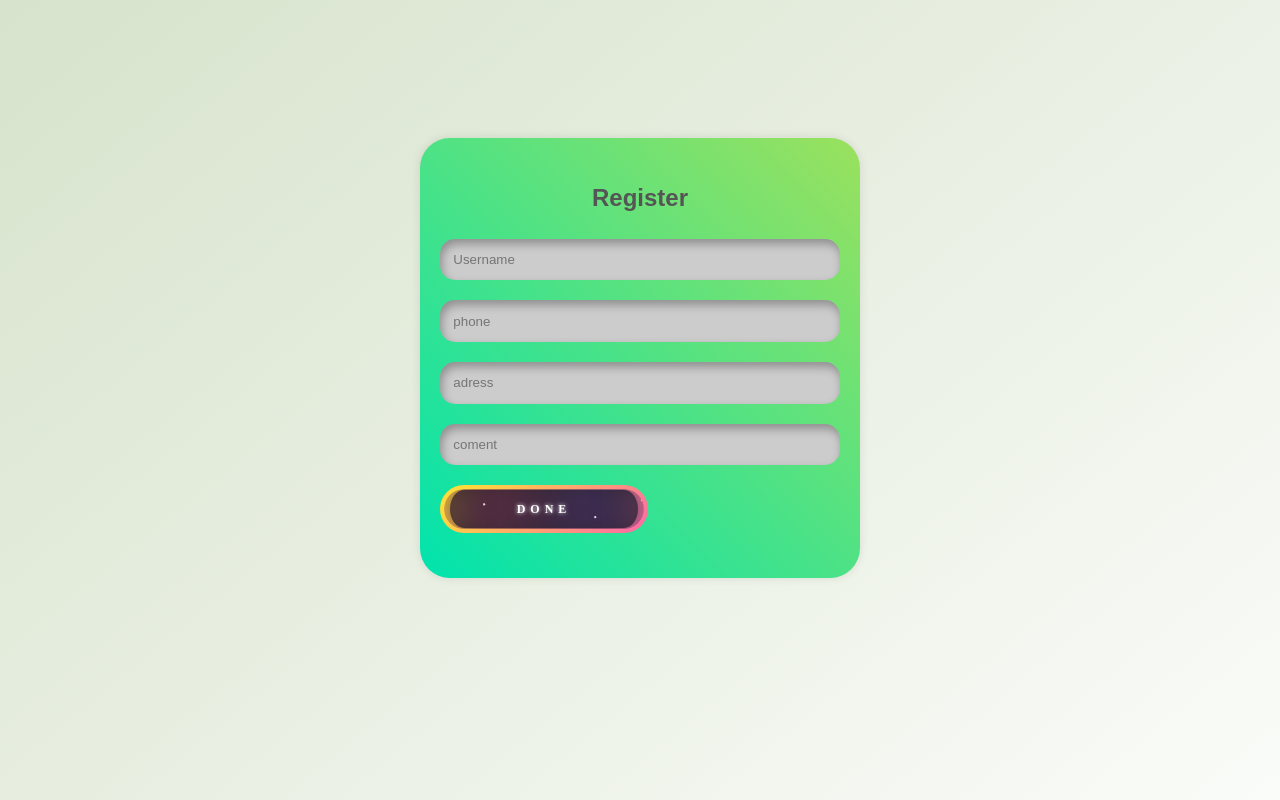
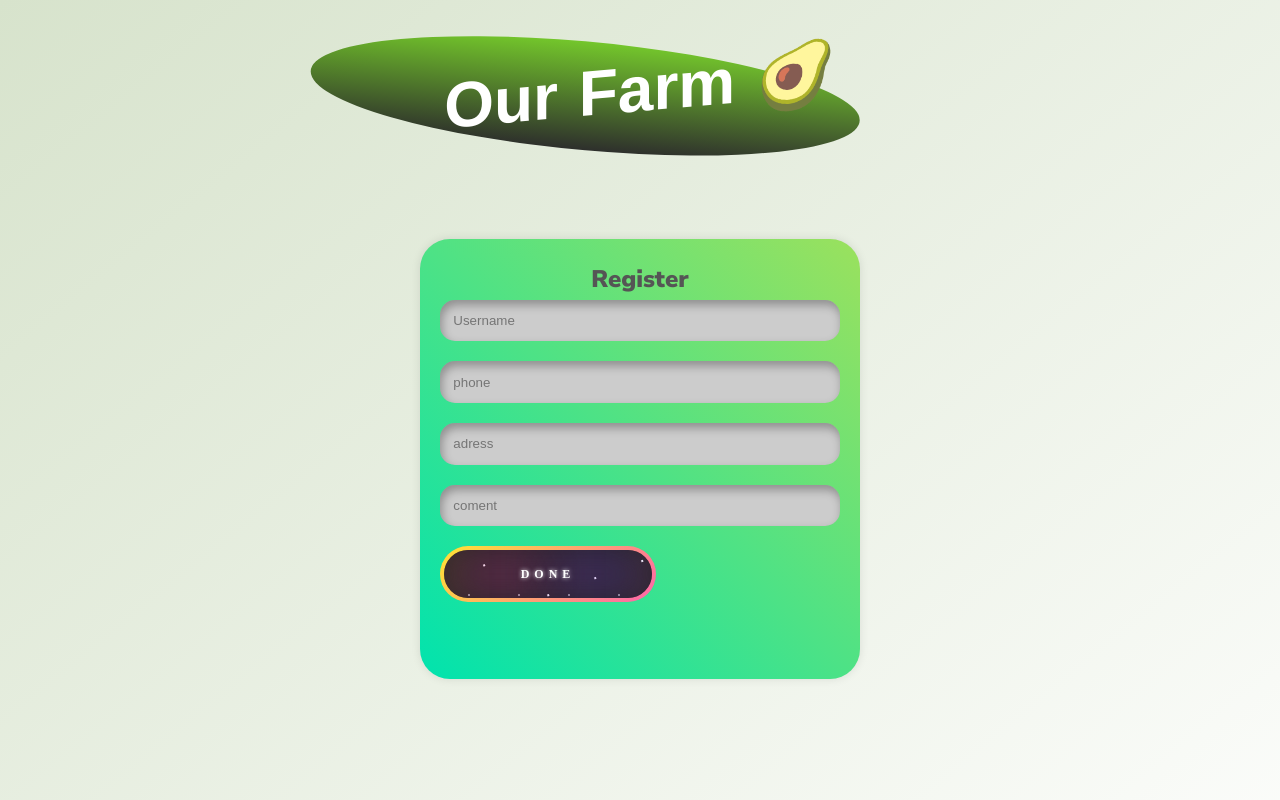
Before and after one commit to MOHAMED200177/farm--Build-your-portfolio-project-, a website: page templates/template-inf.html in a window 1280 px wide. Shown: the top 800 px of the page. Drawn offline with Linux system fonts and the light colour scheme; a web font is replaced by a local one.

Commit message:
'update'

```diff
--- a/templates/template-inf.html
+++ b/templates/template-inf.html
@@ -1,10 +1,28 @@
 <!DOCTYPE html>
 <html lang="en">
-<head>
-  <meta charset="UTF-8">
-  <meta name="viewport" content="width=device-width, initial-scale=1.0">
-  <title>Registration Page</title>
+  <head>
+    <meta charset="UTF-8" />
+    <meta name="viewport" content="width=device-width, initial-scale=1.0" />
+    <meta http-equiv="X-UA-Compatible" content="ie=edge" />
+    <link
+      href="https://fonts.googleapis.com/css?family=Megrim|Nunito+Sans:400,900"
+      rel="stylesheet"
+    />
+    <link
+      rel="icon"
+      href="https://emojipedia-us.s3.dualstack.us-west-1.amazonaws.com/thumbs/240/apple/155/ear-of-maize_1f33d.png"
+    />
+
+    <title>{%PRODUCTNAME%} {%IMAGE%} /// NODE FARM</title>
   <style>
+
+      *,
+      *::before,
+      *::after {
+        margin: 0;
+        padding: 0;
+        box-sizing: inherit;
+      }
       body {
         padding: 5rem 5rem 10rem;
         line-height: 1.7;
@@ -12,6 +30,36 @@
         color: #555;
         min-height: 100vh;
         background: linear-gradient(to bottom right, #d7e3cc, #ffffff);
+      }
+
+        h1 {
+        font-family: 'Megrim', sans-serif;
+        font-size: 4rem;
+        color: white;
+        transform: skewY(-5deg);
+        text-align: center;
+        position: relative;
+        word-spacing: 3px;
+        bottom: 45px;
+      }
+
+      h1::before {
+        border-radius: 50%;
+        content: '';
+        display: block;
+        height: 100%;
+        width: 49%;
+        position: absolute;
+        top: 105%;
+        left: 50%;
+        background: linear-gradient(to bottom, #58bd00, #000000);
+        opacity: 0.8;
+        z-index: -1;
+        transform: skewY(370deg) translate(-60%, -50%);
+      }
+      h1:hover {
+        color: rgb(122, 248, 118);
+        transform: skewY(352deg);
       }
 .container {
   width: 400px;
@@ -24,6 +72,7 @@
   background-image: linear-gradient(to left bottom, #9be15d, #00e3ae);
 
 }
+
 
 h2 {
   text-align: center;
@@ -227,6 +276,7 @@ strong {
   </style>
 </head>
 <body>
+          <h1> Our Farm 🥑 </h1>
   <div class="container">
     <h2>Register</h2>
     <form>
```
